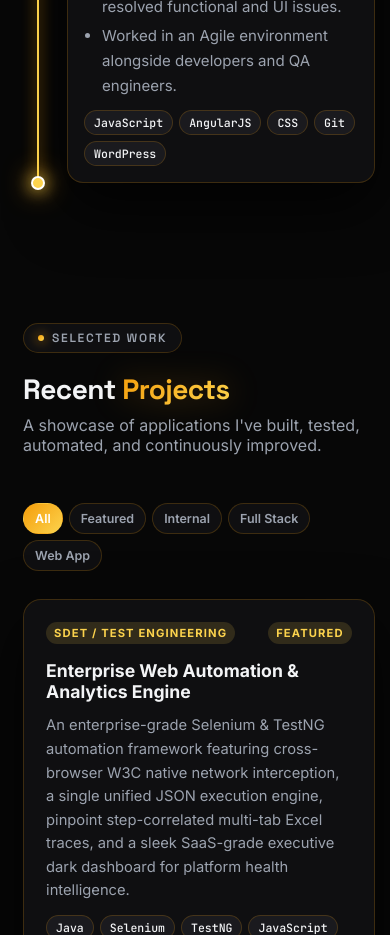
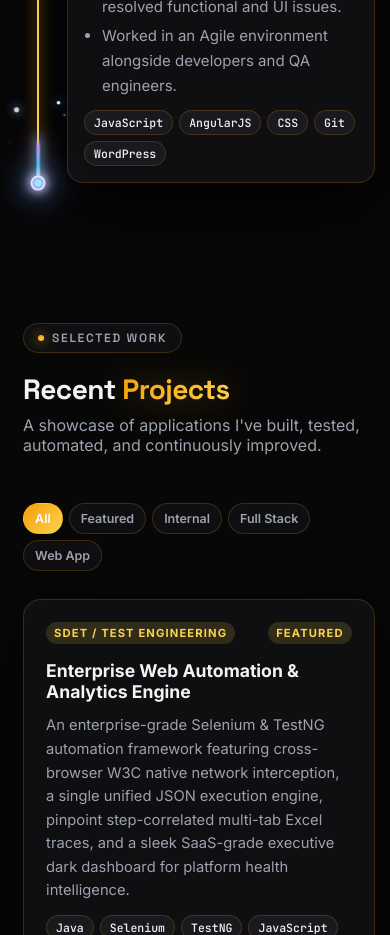
Before and after one commit to kritagya20/portfolio-website-react, a React (Vite) app: page / in a window 390 px wide. Shown: the part 6940-7875 px from the top of the page. Built offline with nearby package versions, Linux system fonts and the light colour scheme.

Commit message:
Refactor (Work Experience): Updated timeline progress bar from dot to comet effect

```diff
--- a/src/components/Experience.jsx
+++ b/src/components/Experience.jsx
@@ -1,5 +1,5 @@
 import { useRef, useState, useEffect } from 'react';
-import { motion, useScroll, useSpring, useTransform } from 'framer-motion';
+import { motion, useScroll, useSpring, useTransform, useMotionValue } from 'framer-motion';
 import { experience } from '../data/portfolio.js';
 
 function TimelineItem({ item, index, total, scaleY }) {
@@ -22,8 +22,13 @@ function TimelineItem({ item, index, total, scaleY }) {
   }, [total]);
 
   useEffect(() => {
+    if (scaleY.get() >= threshold) {
+      setReached(true);
+    }
     return scaleY.on('change', (val) => {
-      setReached(val >= threshold);
+      if (val >= threshold) {
+        setReached(true);
+      }
     });
   }, [scaleY, threshold]);
 
@@ -75,8 +80,20 @@ export default function Experience() {
     restDelta: 0.001,
   });
 
-  // Map scaleY progress to top percentage for travelling dot to avoid scale distortion
-  const dotTop = useTransform(scaleY, [0, 1], ['0%', '100%']);
+  const maxScaleY = useMotionValue(0);
+
+  useEffect(() => {
+    const unsub = scaleY.on('change', (val) => {
+      if (val > maxScaleY.get()) {
+        const newVal = val >= 0.98 ? 1 : val;
+        maxScaleY.set(newVal);
+      }
+    });
+    return () => unsub();
+  }, [scaleY, maxScaleY]);
+
+  // Map maxScaleY progress to top percentage for travelling dot to avoid scale distortion
+  const dotTop = useTransform(maxScaleY, [0, 1], ['0%', '100%']);
 
   return (
     <section id="experience" className="section">
@@ -103,10 +120,22 @@ export default function Experience() {
           <div className="timeline-track" />
 
           {/* Animated Scroll Fill Line */}
-          <motion.div className="timeline-progress" style={{ scaleY }} />
+          <motion.div className="timeline-progress" style={{ scaleY: maxScaleY }} />
 
-          {/* Un-deformed Travelling Glowing Dot */}
-          <motion.div className="timeline-progress-dot" style={{ top: dotTop }} />
+          {/* Travelling Glowing Space Comet */}
+          <motion.div className="timeline-comet" style={{ top: dotTop }} title="Cosmic Meteor">
+            <div className="comet-tail" />
+            <div className="comet-head">
+              <div className="comet-core" />
+              <div className="comet-aura" />
+            </div>
+            <div className="comet-sparkles" aria-hidden="true">
+              <span className="sparkle s1" />
+              <span className="sparkle s2" />
+              <span className="sparkle s3" />
+              <span className="sparkle s4" />
+            </div>
+          </motion.div>
 
           {experience.map((e, i) => (
             <TimelineItem
@@ -114,7 +143,7 @@ export default function Experience() {
               item={e}
               index={i}
               total={experience.length}
-              scaleY={scaleY}
+              scaleY={maxScaleY}
             />
           ))}
         </div>
--- a/src/styles/index.css
+++ b/src/styles/index.css
@@ -1050,18 +1050,110 @@ main {
   z-index: 2;
 }
 
-.timeline-progress-dot {
+/* ========== SPACE COMET TIMELINE METEOR ========== */
+.timeline-comet {
   position: absolute;
   top: 0%;
   left: 19px;
   transform: translate(-50%, -50%);
+  width: 24px;
+  height: 24px;
+  display: flex;
+  align-items: center;
+  justify-content: center;
+  z-index: 5;
+  pointer-events: none;
+}
+
+.comet-head {
+  position: relative;
   width: 14px;
   height: 14px;
-  background: var(--primary-2);
-  border: 2px solid #ffffff;
   border-radius: 50%;
-  box-shadow: 0 0 16px var(--primary-2), 0 0 28px var(--primary);
-  z-index: 3;
+  background: #ffffff;
+  box-shadow:
+    0 0 10px #ffffff,
+    0 0 20px #38bdf8,
+    0 0 32px #c084fc,
+    0 0 45px rgba(56, 189, 248, 0.7);
+  z-index: 2;
+  animation: cometPulse 2s ease-in-out infinite alternate;
+}
+
+.comet-core {
+  position: absolute;
+  inset: 2px;
+  border-radius: 50%;
+  background: radial-gradient(circle, #ffffff 35%, #38bdf8 70%, #c084fc 100%);
+}
+
+.comet-aura {
+  position: absolute;
+  inset: -6px;
+  border-radius: 50%;
+  background: radial-gradient(circle, rgba(56, 189, 248, 0.5), rgba(192, 132, 252, 0.25), transparent 70%);
+  animation: auraRotate 3.5s linear infinite;
+}
+
+.comet-tail {
+  position: absolute;
+  bottom: 50%;
+  left: 50%;
+  transform: translateX(-50%);
+  width: 3px;
+  height: 48px;
+  background: linear-gradient(0deg, #ffffff 0%, #38bdf8 35%, #c084fc 75%, transparent 100%);
+  border-radius: 999px;
+  box-shadow:
+    0 0 10px #38bdf8,
+    0 0 22px #c084fc;
+  opacity: 0.9;
+  animation: tailShimmer 1.5s ease-in-out infinite alternate;
+}
+
+.comet-sparkles {
+  position: absolute;
+  inset: -20px;
+  pointer-events: none;
+}
+
+.sparkle {
+  position: absolute;
+  width: 4px;
+  height: 4px;
+  border-radius: 50%;
+  background: #ffffff;
+  box-shadow: 0 0 8px #38bdf8, 0 0 14px #c084fc;
+  opacity: 0;
+  animation: sparkleTwinkle 2.2s ease-in-out infinite;
+}
+
+.sparkle.s1 { top: -10px; left: 2px; animation-delay: 0s; }
+.sparkle.s2 { top: -20px; right: 4px; animation-delay: 0.5s; width: 3px; height: 3px; }
+.sparkle.s3 { top: -32px; left: 8px; animation-delay: 1.1s; width: 5px; height: 5px; }
+.sparkle.s4 { top: -42px; right: 10px; animation-delay: 1.6s; width: 3px; height: 3px; }
+
+@keyframes cometPulse {
+  0% { transform: scale(0.92); box-shadow: 0 0 10px #fff, 0 0 20px #38bdf8, 0 0 32px #c084fc; }
+  100% { transform: scale(1.15); box-shadow: 0 0 14px #fff, 0 0 28px #38bdf8, 0 0 45px #c084fc, 0 0 60px rgba(56, 189, 248, 0.8); }
+}
+
+@keyframes auraRotate {
+  0% { transform: rotate(0deg) scale(1); }
+  50% { transform: rotate(180deg) scale(1.15); }
+  100% { transform: rotate(360deg) scale(1); }
+}
+
+@keyframes tailShimmer {
+  0% { opacity: 0.7; height: 42px; width: 3px; }
+  100% { opacity: 1; height: 54px; width: 4px; }
+}
+
+@keyframes sparkleTwinkle {
+  0% { opacity: 0; transform: translateY(0) scale(0.4); }
+  40% { opacity: 1; transform: translateY(-8px) scale(1.2); }
+  80% { opacity: 0.6; transform: translateY(-16px) scale(0.8); }
+  100% { opacity: 0; transform: translateY(-24px) scale(0.2); }
 }
 
 .tl-item {
@@ -2154,7 +2246,8 @@ main {
   .tl-item::before { left: 8px; width: 14px; height: 14px; }
   .timeline-track { left: 14px; }
   .timeline-progress { left: 14px; }
-  .timeline-progress-dot { left: 15px; }
+  .timeline-progress-dot,
+  .timeline-comet { left: 15px; }
   .tl-card { padding: 16px; }
   .tl-head h3 { font-size: 0.98rem; }
 
```
